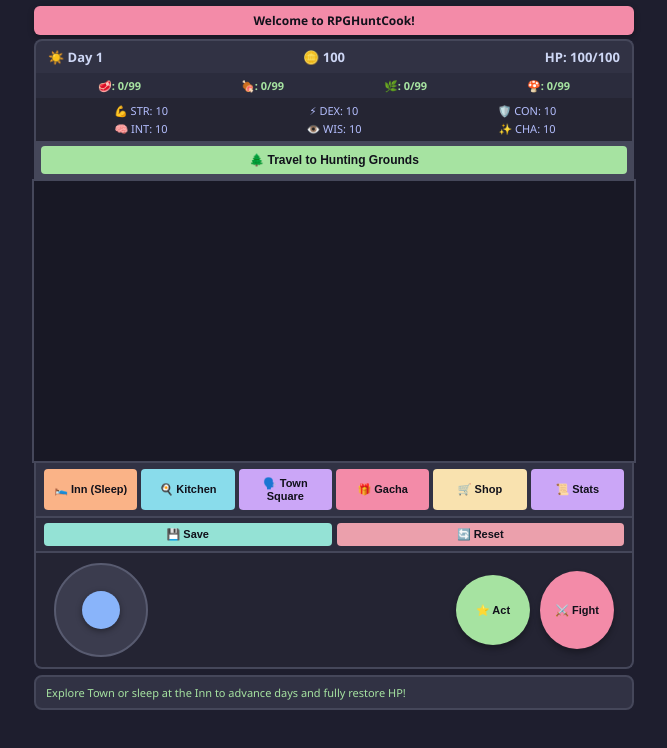
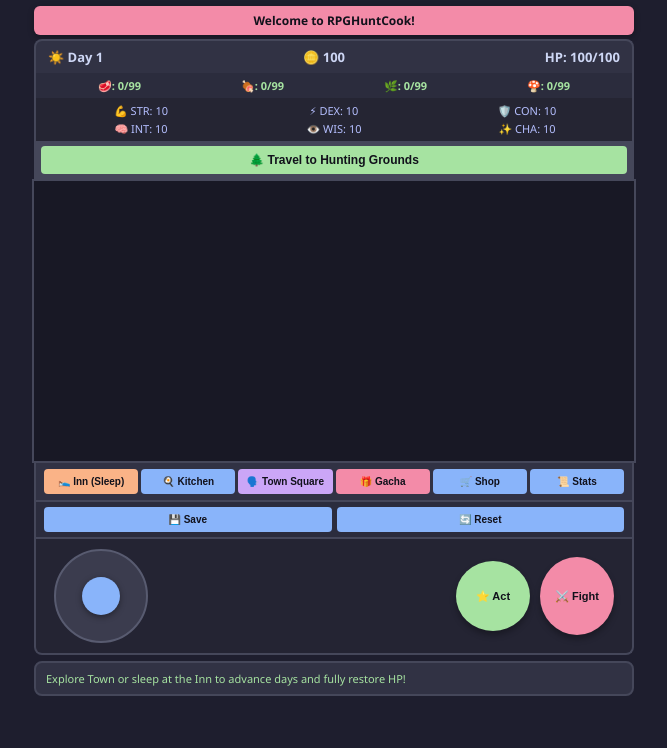
Before and after one commit to nur0izzati/RPGHuntCook, a plain HTML site: page index.html in a window 1280 px wide. Shown: the whole page, without its empty margins (306-973 px from the left). Drawn offline with Linux system fonts and the light colour scheme.

Commit message:
Update style.css

```diff
--- a/style.css
+++ b/style.css
@@ -14,7 +14,6 @@ body {
   -webkit-user-select: none;
 }
 
-/* Alert Banner Popup */
 #alert-banner {
   width: 100%;
   max-width: 600px;
@@ -123,7 +122,7 @@ canvas {
 .action-group {
   display: flex;
   justify-content: space-between;
-  gap: 4px;
+  gap: 3px;
   width: 100%;
 }
 
@@ -138,11 +137,11 @@ button {
   background-color: #89b4fa;
   color: #11111b;
   border: none;
-  padding: 8px 6px;
+  padding: 7px 4px;
   font-weight: bold;
   border-radius: 4px;
   cursor: pointer;
-  font-size: 11px;
+  font-size: 10px;
   flex: 1;
   touch-action: manipulation;
 }
@@ -152,13 +151,6 @@ button:disabled {
   color: #6c7086;
   cursor: not-allowed;
 }
-
-#kitchen-btn { background-color: #89dceb; }
-#shop-btn { background-color: #f9e2af; }
-#char-btn { background-color: #cba6f7; }
-#heal-btn { background-color: #a6e3a1; }
-#save-btn { background-color: #94e2d5; padding: 5px; }
-#reset-btn { background-color: #eba0ac; padding: 5px; }
 
 #mobile-controls {
   width: 100%;
```
